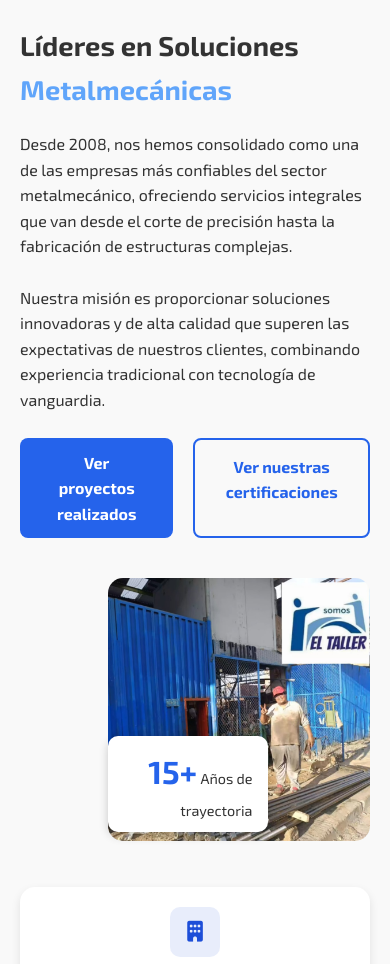
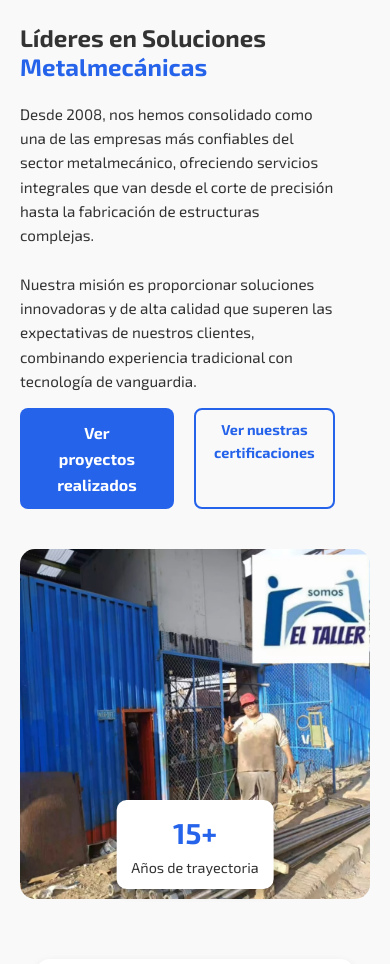
Before and after one commit to Fab-4564/fab, a plain HTML site: page index.html in a window 390 px wide. Shown: the part 1020-1984 px from the top of the page. Drawn offline with Linux system fonts and the light colour scheme.

Commit message:
Update style.css

```diff
--- a/style.css
+++ b/style.css
@@ -1,3 +1,8 @@
+html {
+    scroll-behavior: smooth;
+}
+
+
 /* Reset básico */
 * {
     margin: 0;
@@ -13,6 +18,7 @@
 }
 
 body {
+    overflow-x: hidden;
     font-family: 'Exo 2', sans-serif !important;
     background-color: #f4f4f4;
     color: #333;
@@ -29,11 +35,9 @@ header {
     padding: 20px 50px;
     position: sticky;
     top: 0;
-    z-index: 1000;
+    z-index: 1000; /* el header está debajo del logo si es necesario */
     box-shadow: 0 2px 10px rgba(0,0,0,0.1);
-    font-family: 'Poppins', sans-serif !important;
     border-radius: 20px;
-    transition: all 0.3s ease;
 }
 
 header .logo img {
@@ -79,6 +83,8 @@ header.scrolled .nav-links li a {
     display: flex;
     justify-content: space-between;
     align-items: center;
+    position: relative; /* para contener los elementos */
+    z-index: 1000; /* menor que logo-link, así el logo siempre está arriba */
 }
 
 nav ul {
@@ -86,10 +92,21 @@ nav ul {
     justify-content: center;
     list-style: none;
     gap: 25px;
-    flex-wrap: wrap;
+    flex-wrap: nowrap; /* 👈 Esto lo quitamos o lo dejamos sin efecto en responsive */
+    overflow: hidden;  /* 👈 evita que se salga del ancho */
 }
 
 /* BOTONES DEL MENÚ */
+
+.nav-links {
+    z-index: 900; /* menos que el logo-link */
+}
+
+.nav-links li {
+    flex-shrink: 0; /* evita que los botones se achiquen */
+}
+
+
 .nav-links li a {
     font-size: 1.3rem;
     font-weight: 600;
@@ -140,21 +157,22 @@ nav ul {
     gap: 10px;
     text-decoration: none;
     cursor: pointer;
+    z-index: 1100; /* más alto que cualquier menú o elemento */
+    position: relative; /* necesario para que z-index funcione */
 }
 
 .logo-link img {
-    width: 10vw;
-    max-width: 80px;
-    height: auto;
+    width: 80px;
+    height: 80px;
     transition: transform 0.3s ease;
 }
 
 .logo-link span {
-    font-size: 3vw;
-    max-font-size: 3rem;
+    font-size: 3rem;
     font-weight: 700;
     color: #333;
     transition: color 0.3s ease;
+    white-space: nowrap; /* evita que se divida en varias líneas */
 }
 
 .logo-link:hover img {
@@ -439,44 +457,50 @@ footer {
 
 .servicios-top {
     display: flex;
-    align-items: flex-start;   /* alinea el texto y la imagen al tope */
+    flex-wrap: wrap;       /* permite bajar en móviles */
+    align-items: flex-start;
     justify-content: space-between;
-    gap: 40px;
-    flex-wrap: nowrap;         /* evita que la imagen baje al lado del texto */
+    gap: 20px;
 }
 
 .servicios-texto {
-    flex: 0 0 50%;             /* ocupa la mitad izquierda */
-    margin-left: 5%;           /* margen desde el borde izquierdo */
+    flex: 0 0 50%;         /* ocupa exactamente la mitad del ancho */
+    text-align: left;
+    margin-left: 50px;     /* margen solo a la izquierda del texto */
 }
 
 .servicios-texto h2 {
-    font-size: 2.5rem;
+    font-size: 70px;
     margin-bottom: 20px;      /* espacio entre título y párrafo */
 }
 
 /* Imagen */
 .servicios-imagen {
-    flex: 0 0 50%;             /* ocupa la mitad derecha */
-    max-width: 50%;            /* asegura que no sobrepase la mitad */
-    position: relative;
+    flex: 0 0 50%;         /* ocupa la otra mitad */
+    position: relative;    /* para el sticker */
+    display: flex;
+    justify-content: center;
+    align-items: center;
 }
 
 .servicios-imagen img {
-    width: 100%;               /* ocupa todo el bloque derecho */
+    width: 100%;           /* ocupa todo el ancho del contenedor */
     height: auto;
     border-radius: 10px;
+    object-fit: cover;
 }
 
 .servicios-texto p {
-    font-size: 1.1rem;
+    font-size: 1.5rem;
     line-height: 1.6;
     margin-bottom: 25px;      /* espacio entre descripción y botones */
 }
 
 .servicios-texto .highlight {
-    color: rgb(96, 165, 250);
+    font-size: clamp(1.5rem, 6vw, 70px); /* mínimo 1.5rem, escala con viewport, máximo 70px */
+    color: rgb(37, 99, 235);
     font-weight: bold;
+    word-wrap: break-word; /* evita que sobresalga */
 }
 
 .servicios-texto .servicios-buttons {
@@ -505,6 +529,7 @@ footer {
 }
 
 .btn-certificaciones {
+    font-size: 20px;
     background-color: transparent !important;  /* fondo transparente */
     color: rgb(37, 99, 235) !important;        /* color de letra azul */
     border: 2px solid rgb(37, 99, 235) !important; /* contorno azul */
@@ -542,16 +567,18 @@ footer {
     padding: 10px 15px;
     border-radius: 10px;
     box-shadow: 0 4px 10px rgba(0,0,0,0.2);
-    text-align: right;
+    text-align: center;
 }
 
 .trayectoria .numero {
+    display: block;
     font-size: 2rem;
+    font-weight: bold;
     color: rgb(37, 99, 235);
-    font-weight: bold;
 }
 
 .trayectoria .texto {
+    display: block;
     font-size: 0.9rem;
     color: #333;
 }
@@ -607,76 +634,151 @@ footer {
 
 /* --- MEDIA QUERIES --- */
 @media (max-width: 1024px) {
-    .servicios-texto h2 {
+    .nav-links {
+        display: none;  /* oculta todos los botones */
+    }
+
+    .menu-toggle {
+        display: block; /* aparece el icono sandwich */
         font-size: 2rem;
+        cursor: pointer;
     }
-    .servicios-texto p {
-        font-size: 1.1rem;
+
+    .nav-links.show {
+        display: flex;
+        flex-direction: column;
+        align-items: center;
+        gap: 15px;
+        width: 100%;
+        background: #fff;
+        padding: 15px;
     }
 }
 
+
 @media (max-width: 768px) {
+
+    .trayectoria {
+        bottom: 10px;
+        right: 50%;
+        transform: translateX(50%);
+    }
+
+    .trayectoria .numero {
+        font-size: 1.8rem;
+    }
+
+    .trayectoria .texto {
+        font-size: 0.9rem;
+    }
+
+
     .servicios-top {
-        flex-direction: column;  /* apila texto e imagen */
+        flex-direction: column;
         align-items: center;
-        gap: 20px;
+        text-align: center;
     }
 
     .servicios-texto {
-        flex: 1 1 100%;   /* ocupa todo el ancho en móviles */
-        margin-left: 0;
-        margin-right: 0;
+        flex: 1 1 100%;
+        margin: 0 auto 20px auto;
         text-align: center;
-        margin-bottom: 20px;
+        max-width: 90%;
     }
 
-    .servicios-texto,
     .servicios-imagen {
         flex: 1 1 100%;
-        margin-left: 0;
-        margin-right: 0;
-        text-align: center;
+        margin: 0 auto 20px auto;
+        display: flex;
+        justify-content: center;
+    }
+
+    .servicios-texto, .servicios-imagen {
+        flex: 1 1 100%;           /* ambos ocupan todo el ancho */
+        margin-left: 0;           /* quitar margen en responsive */
     }
 
     .servicios-imagen img {
-        width: 150%;              /* ajusta tamaño en móvil */
+        width: 100%;
+        max-width: 350px;
+        height: auto;
     }
 
     .servicios-texto h2 {
-        font-size: 2rem;
+        font-size: 1.8rem;
+        line-height: 1.2;
+        word-wrap: break-word;
     }
 
     .servicios-texto p {
         font-size: 1rem;
+        margin-bottom: 15px;
+    }
+
+    .btn-certificaciones {
+        font-size: 1rem;
+        padding: 10px 20px;
+        max-width: 250px;
+        margin: 0 auto;
+        display: inline-block;
+    }
+
+    .servicios-bottom {
+        flex-direction: column;
+        align-items: center;
     }
 
     .servicios-texto, .servicios-imagen {
         flex: 1 1 100%;
     }
+
     .servicios-texto .servicios-buttons {
         flex-direction: column;
-        gap: 10px;
+        gap: 12px;
+        align-items: center;
     }
+
     .card {
-        flex: 1 1 100%;
+        width: 90%;
+        max-width: 350px;
+    }
+
+    .contact-bubbles {
+        bottom: 15px;
+        right: 15px;
+        flex-direction: column;
+        gap: 12px;
+    }
+    .bubble {
+        width: 50px;
+        height: 50px;
+        font-size: 24px;
     }
 }
 
 @media (max-width: 480px) {
     .servicios-texto h2 {
-        font-size: 1.7rem;
+        font-size: 1.5rem;
     }
     .servicios-texto p {
-        font-size: 1rem;
+        font-size: 0.95rem;
+    }
+    .btn-certificaciones {
+        font-size: 0.9rem;
+        padding: 8px 16px;
     }
     .servicios-texto .servicios-buttons .btn {
         font-size: 0.95rem;
         padding: 10px 20px;
     }
     .icono-card {
-        width: 50px;
-        height: 50px;
-        font-size: 1.3rem;
+        width: 45px;
+        height: 45px;
+        font-size: 1.2rem;
+    }
+    .card {
+        width: 100%;
+        max-width: 320px;
     }
     .card h3 {
         font-size: 1rem;
```
